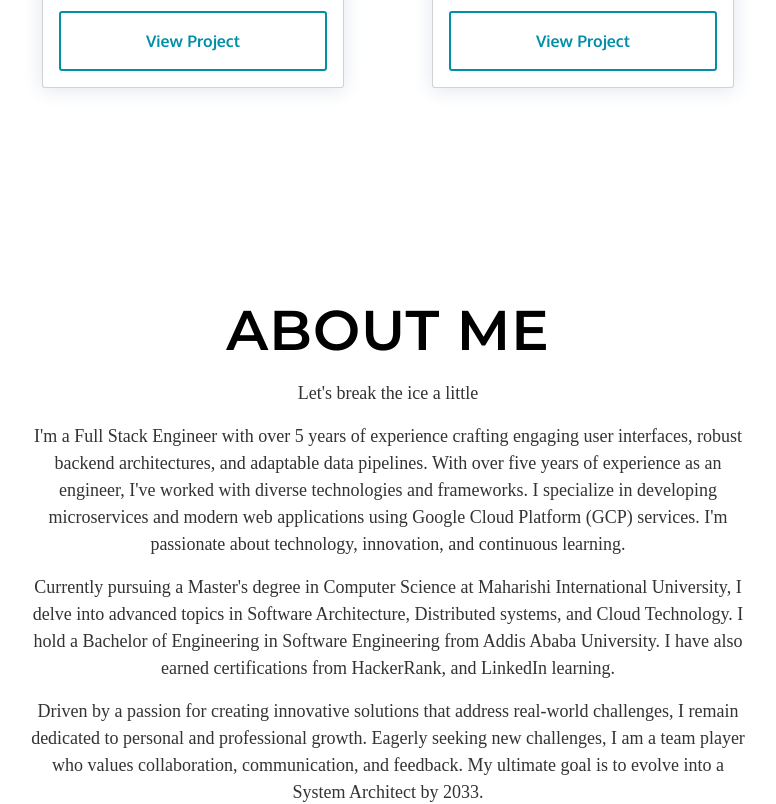
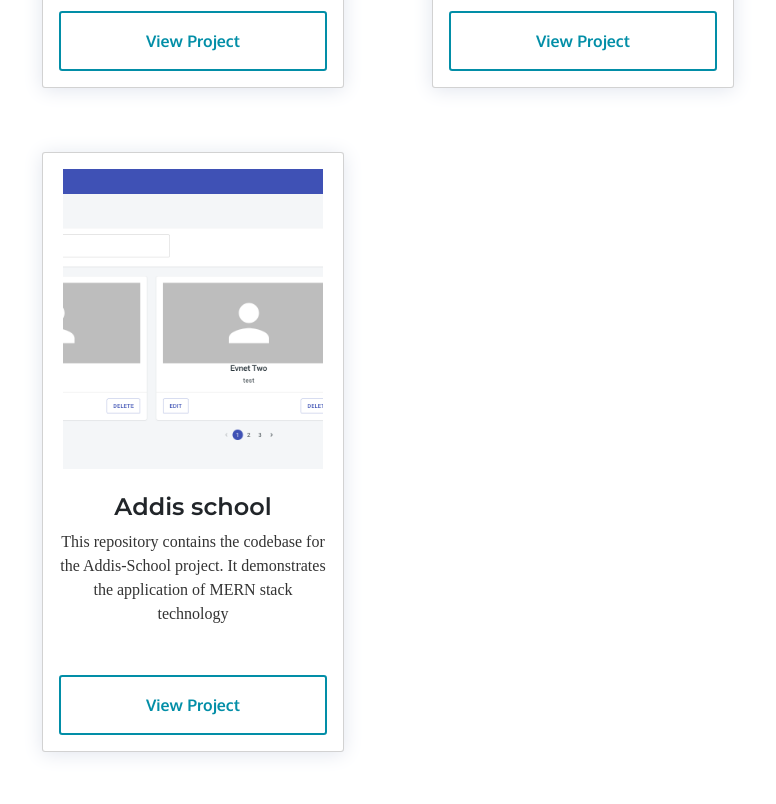
Before and after one commit to abraham-tech/my-portfolio, a React (Create React App) app: page / in a window 1280 px wide. Shown: the part 5480-6284 px from the top of the page, without its empty margins (252-1028 px from the left). Built offline with nearby package versions, Linux system fonts and the light colour scheme; a web font is replaced by a local one.

Commit message:
Add addis school project

```diff
--- a/src/constants/projectdata.js
+++ b/src/constants/projectdata.js
@@ -2,6 +2,7 @@ import portfolio from "../assets/portfolio.jpeg";
 import mazes from "../assets/mazes.png"
 import flaskBlog from "../assets/flaskBlog.png"
 import restAPI from "../assets/restAPI.png"
+import schoolApp from "../assets/schoolApp.png"
 const projects = [
   {
     id: 1,
@@ -35,6 +36,14 @@ const projects = [
         "This is a game application implemented using Node Express, adhering to RESTful principles.",
     link: "https://github.com/abraham-tech/game-rest-api"
   },
+  {
+    id: 5,
+    image: schoolApp,
+    name: "Addis school",
+    description:
+        "This repository contains the codebase for the Addis-School project. It demonstrates the application of MERN stack technology",
+    link: "https://github.com/abraham-tech/addis-school"
+  }
 ];
 
 export default projects;
```
Also changed, not shown: src/assets/schoolApp.png (added).
